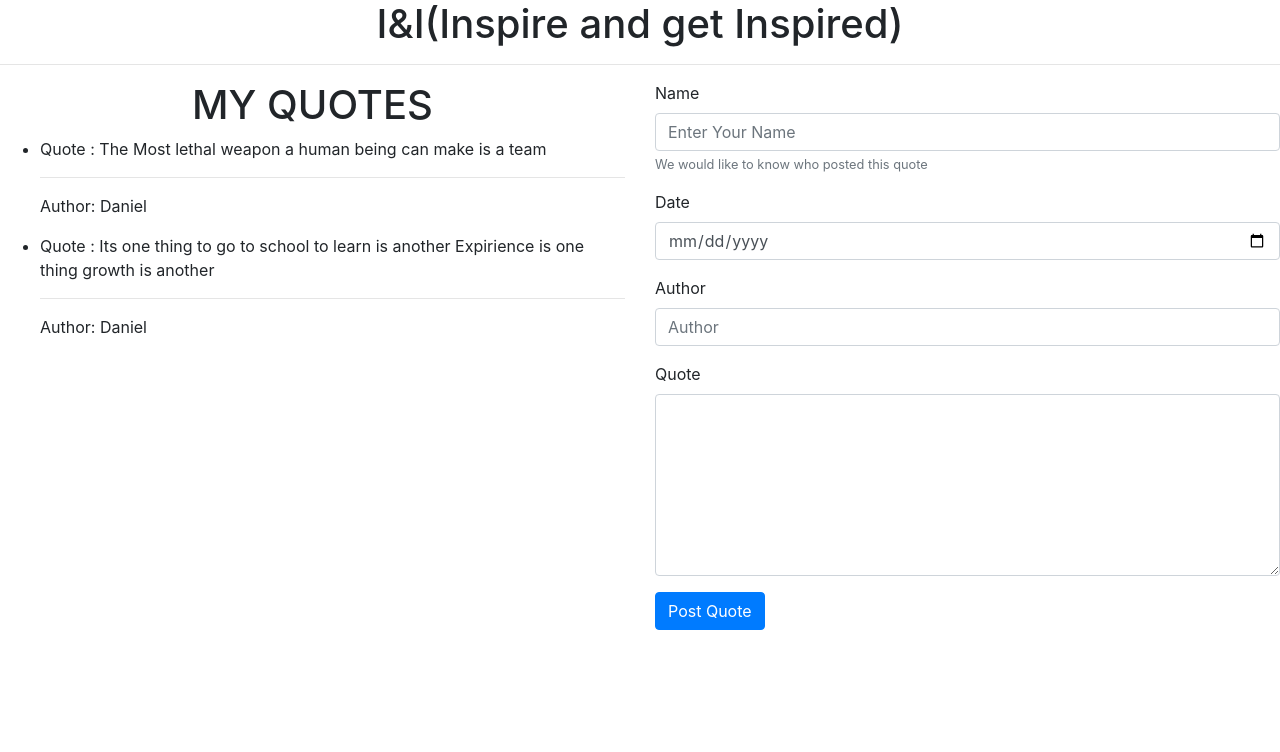
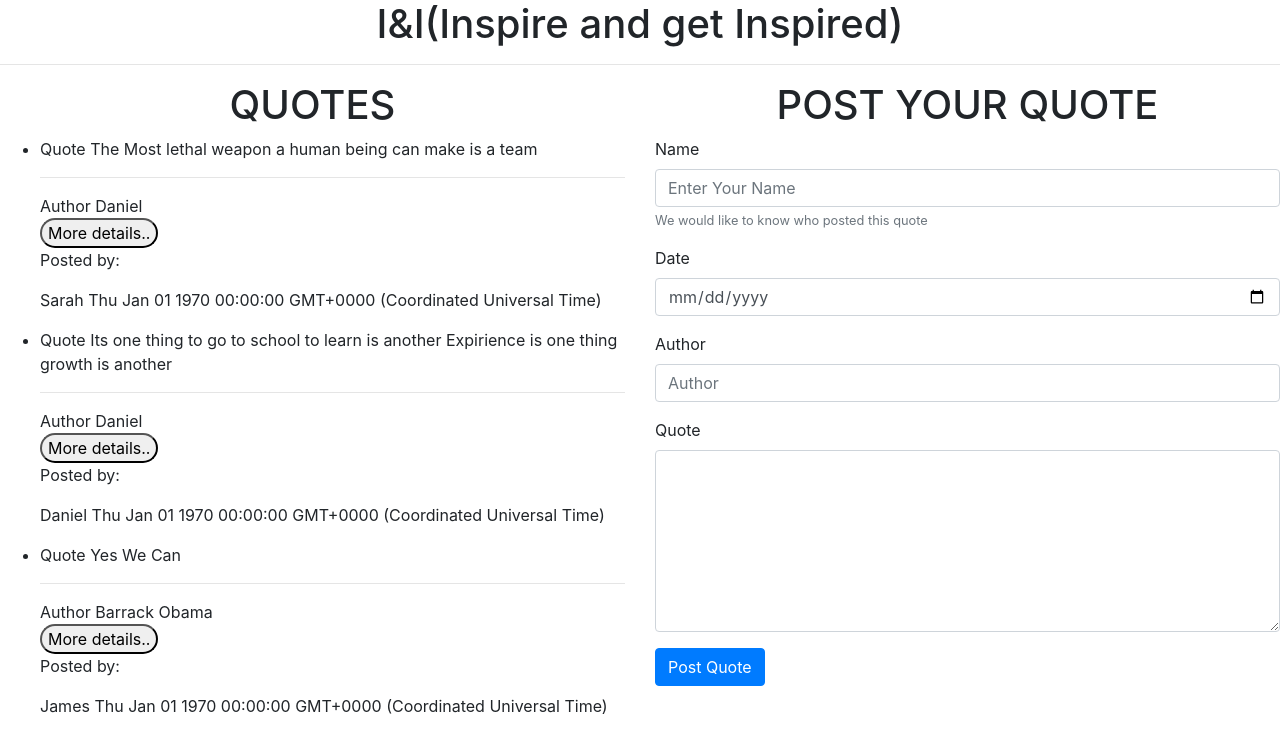
Before and after one commit to danielsind/myquotes, an Angular app: page / in a window 1280 px wide. Shown: the top 752 px of the page. Built offline with nearby package versions, Linux system fonts and the light colour scheme.

Commit message:
Added the app-detail selector to display more details of nequote.name and newquote.date on quote-detail.component.html

```diff
--- a/src/app/app.module.ts
+++ b/src/app/app.module.ts
@@ -1,5 +1,6 @@
 import { BrowserModule } from '@angular/platform-browser';
 import { NgModule } from '@angular/core';
+import {FormsModule} from '@angular/forms';
 
 import { AppRoutingModule } from './app-routing.module';
 import { AppComponent } from './app.component';
@@ -16,7 +17,8 @@ import { QuoteDetailComponent } from './quote/quote-detail.component';
   ],
   imports: [
     BrowserModule,
-    AppRoutingModule
+    AppRoutingModule,
+    FormsModule,
   ],
   providers: [],
   bootstrap: [AppComponent]
--- a/src/app/createQuote/create.component.html
+++ b/src/app/createQuote/create.component.html
@@ -1,20 +1,21 @@
+<h1 class="text-center">POST YOUR QUOTE</h1>
 <form>
     <div class="form-group">
-      <label for="">Name</label>
-      <input type="text" class="form-control" id="" aria-describedby="emailHelp" placeholder="Enter Your Name" required>
+      <label for="name">Name</label>
+      <input type="text" class="form-control" id="name"  placeholder="Enter Your Name" required>
       <small class="form-text text-muted">We would like to know who posted this quote</small>
     </div>
     <div class="form-group">
-      <label for="">Date</label>
-      <input type="date" class="form-control" id="" placeholder="Date" required>
+      <label for="date">Date</label>
+      <input type="date" class="form-control" id="date" placeholder="Date" required>
     </div>
     <div class="form-group">
-        <label for="">Author</label>
-        <input type="text" class="form-control" id="" placeholder="Author" required>
+        <label for="author">Author</label>
+        <input type="text" class="form-control" id="author" placeholder="Author" required>
       </div>
       <div class="form-group">
-        <label for="exampleFormControlTextarea3">Quote</label>
-        <textarea class="form-control" id="" rows="7" required></textarea>
+        <label for="words">Quote</label>
+        <textarea class="form-control" id="words" rows="7" required></textarea>
       </div>
 
     <button type="submit" class="btn btn-primary">Post Quote</button>
--- a/src/app/myquote.ts
+++ b/src/app/myquote.ts
@@ -2,7 +2,7 @@ export class Myquote {
   constructor (public name : string,
     public author: string,
     public words : string,
-    public date : Date,){
+    public date : Date){
 
     }
 
--- a/src/app/quote/quote-detail.component.html
+++ b/src/app/quote/quote-detail.component.html
@@ -0,0 +1,2 @@
+<p>Posted by: </p>
+<p>{{newquote.name}} {{newquote.date}}</p>
--- a/src/app/quote/quote-detail.component.ts
+++ b/src/app/quote/quote-detail.component.ts
@@ -1,10 +1,12 @@
-import { Component, OnInit } from "@angular/core";
+import { Component, OnInit,Input} from "@angular/core";
+import {Myquote} from '../myquote';
 
 @Component({
-    selector:'quote-detail',
-    template:'./quote-detail.component.html'
+    selector:'app-detail',
+    templateUrl:'./quote-detail.component.html',
 })
 export class QuoteDetailComponent implements OnInit {
+    @Input()newquote:Myquote;
 
     constructor() { }
 
--- a/src/app/quote/quote.component.html
+++ b/src/app/quote/quote.component.html
@@ -1,10 +1,11 @@
-<h1 class="text-center">MY QUOTES</h1>
+<h1 class="text-center">QUOTES</h1>
+<ul>
+    <div *ngFor = 'let newquote of quote; let i=index'>
+            <li>
+                Quote {{newquote.words}} <hr> Author {{newquote.author}}
+            </li>
+            <button class="rounded-pill" (click)='toggleDetails(i)'>More details..</button>
+            <app-detail  [newquote]='newquote'></app-detail>
 
-    <div *ngFor = 'let newquote of quote;let i = index'>
-
-        <ul>
-            <li>
-                Quote : {{newquote.words}} <hr> Author: {{newquote.author}}
-            </li>
-        </ul>
     </div>
+ </ul>
--- a/src/app/quote/quote.component.ts
+++ b/src/app/quote/quote.component.ts
@@ -10,7 +10,8 @@ export class QuoteComponent implements OnInit {
   quote:Myquote[] = [
 
     new Myquote('Sarah','Daniel','The Most lethal weapon a human being can make is a team',new Date(20/12/2020)),
-    new Myquote('Daniel','Daniel','Its one thing to go to school to learn is another Expirience is one thing growth is another',new Date(12/1/2020))
+    new Myquote('Daniel','Daniel','Its one thing to go to school to learn is another Expirience is one thing growth is another',new Date(12/1/2020)),
+    new Myquote('James','Barrack Obama','Yes We Can',new Date(13/12/2020)),
 
   ]
 
```
